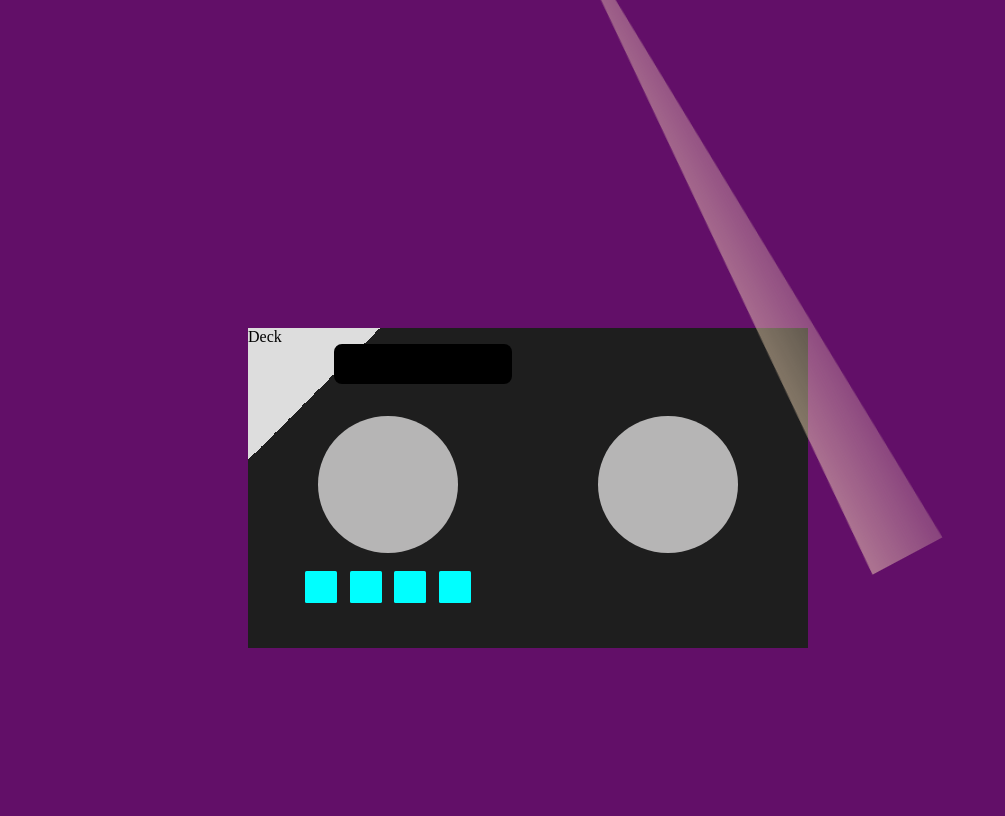
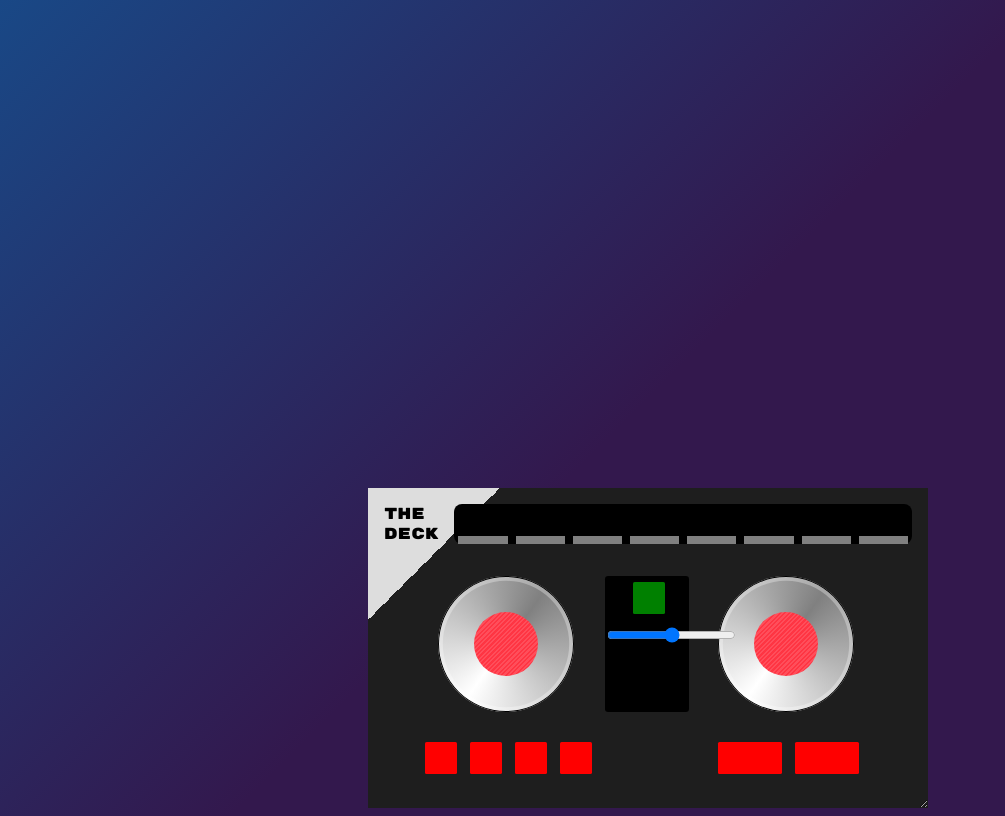
Before and after one commit to lainecedes/cssTTR, a plain HTML site: page index.html in a window 1280 px wide. Shown: the whole page, without its empty margins (0-1005 px from the left). Drawn offline with Linux system fonts and the light colour scheme.

Commit message:
readme and extra styling almost done

```diff
--- a/index.html
+++ b/index.html
@@ -8,38 +8,53 @@
 </head>
 <body>
     <!-- no id's and classes, no JS -->
+    <h1></h1>
     <main>
-        <h1></h1>
         <!-- dj tafel? -->
-            <div>  <!-- controller container -->
-                <div>Deck</div>
-                <div><!-- 1: equalizer --></div>
-                <div><!-- 2.1: jog wheel --></div>
+            <div>  <!-- controller container; -->
+                <div>The Deck</div>
+                <div><!-- 1: equalizer -->
+                    <li></li>
+                    <li></li>
+                    <li></li>
+                    <li></li>
+                    <li></li>
+                    <li></li>
+                    <li></li>
+                    <li></li>
+                </div>
+                <div><!-- Wheel 1 -->
+                    <div></div>
+                </div>
                 <div>
-                    <!-- 3: deck block -->
-                    <label>
-                        <input type="radio" name="radio"/>
-                      </label>
-                      <label>
-                        <input type="radio" name="radio"/>
-                      </label>
-                      <label>
-                        <input type="radio" name="radio"/>
-                      </label>
-                      <label>
-                        <input type="radio" name="radio"/>
-                      </label>
+                    <!-- Block 1 -->
+                    <label><input type="checkbox" name="stage1"/></label>
+                    <label><input type="checkbox" name="stage2"/></label>
+                    <label><input type="checkbox" name="stage3"/></label>
+                    <label><input type="checkbox" name="stage4"/></label>
                 </div>
 
-                <div><!-- 2.2: jog wheel --> </div>
+                <div> <!-- Block 1 -->
+                    <label><input type="checkbox" name="deck-button"/></label>
+                    <label><input type="range" name="slider"/></label>
+                </div>
+
+                <div> <!-- Wheel 2 -->
+                    <div></div>
+                </div>
 
                 <div>
-                    <!-- Disco ball -->
-                </div>
+                  <!-- block 2-->
+                  <label><input type="checkbox" name="radio"/></label>
+                  <label><input type="checkbox" name="radio"/></label>
+              </div>
             </div>
 
             <div><!-- Stage light --></div>
             <div><!-- Stage light --></div>
+            <div><!-- Stage light --></div>
+            <div><!-- Stage light --></div>
+
     </main>
 </body>
 </html>
--- a/styles/style.css
+++ b/styles/style.css
@@ -1,5 +1,5 @@
 /* fonts go here */
-
+@import url('https://fonts.googleapis.com/css2?family=Rubik+Mono+One&display=swap');
 
 
 /*------------------*/
@@ -18,13 +18,11 @@
 
   :root {
     /* colors */
-
       --color-background:#eee;
       --color-text-white: #ffffff;
 
     /* others */
-
-    --angle: 0deg;
+      --angle: 0deg;
   }
 
 
@@ -38,43 +36,133 @@ h1 {
     margin: 0;
 }
 
-html {
-    background-color: rgb(98, 15, 104);
+
+body {
+    width: 100vw;
+    height: 100vh;
+    background: linear-gradient(135deg, #194886 0%, #33184d 50%);
+    display: flex;
+    justify-content: center;
+    align-items: flex-end;
+}
+
+/* the deck text */
+main > div:nth-of-type(1) > div:nth-of-type(1) {
+    display: flex;
+    font-family: "Rubik Mono One", monospace;
+    align-items: center;
+    padding-left: 1em;
 }
 
 
 /* controller container */
 main > div:nth-of-type(1) {
-    position: relative;
     display: grid;
     grid-template-columns: repeat(8, 1fr);
-    grid-template-rows: 0.5fr 2fr 2fr 1fr 1fr;
+    grid-template-rows: 0.5fr 2fr 2fr;
 
-    row-gap: 1rem;
+    /* container: deck / inline-size; */
+    row-gap: 1em;
 
     padding: 0;
     background-color:rgb(30, 30, 30);
     background-image: linear-gradient(135deg, rgba(221,221,221,1) 15%, rgba(30,30,30,1) 15%);;
 
-    bottom: -20rem;
-    width: 100%;
-    left: 15rem;
+    min-width: 17.5em;
+    max-width: 35em;
+    resize: horizontal;
+    overflow: hidden;
+    height: 20em;
+}
 
-    max-width: 35rem;
-    height:20rem;
-}
+
+
+/* @container deck (max-width: 500px) {
+    main > div:nth-of-type(1) {
+        grid-template-columns: repeat(4, 1fr);
+        grid-template-rows: 1fr;
+    }
+} */
+
 
 /* 1: equalizer with animation */
 main > div:nth-of-type(1) > div:nth-of-type(2) {
-    grid-column: 2/5;
+    grid-column: 2/9;
     background-color: #000;
-
-    max-width: 100%;
     height: 2.5rem;
     border-radius: 0.5rem;
 
     margin: 1rem;
     z-index: 100;
+}
+
+main > div:nth-of-type(1) > div:nth-of-type(2) {
+    display: flex;
+}
+
+main > div:nth-of-type(1) > div:nth-of-type(2) > li {
+    align-self: flex-end;
+    list-style-type: none;
+    padding: 0;
+    margin: 0 0.25em 0 0.25em;
+
+    height: 0.5em;
+    width: 50%;
+    background-color: grey;
+
+    /* animation: equalizer 3s infinite ease; */
+    animation-delay:var(--delay, 0s);
+}
+
+li:nth-of-type(1) {
+    --delay: 0.7s;
+}
+
+li:nth-of-type(2) {
+    --delay: 0.2s;
+}
+li:nth-of-type(3) {
+    --delay: 1.3s;
+}
+
+li:nth-of-type(4) {
+    --delay: 0.5s;
+}
+
+li:nth-of-type(6) {
+    --delay: 1.5s;
+}
+
+li:nth-of-type(8) {
+    --delay: 0.2s;
+}
+
+
+@keyframes equalizer {
+    0% {
+        height: 0.3em;
+    }
+    20% {
+        height: 1.2em;
+    }
+    40% {
+        height: 0.9em;
+    }
+    60% {
+        height: 0.4em;
+    }
+    80% {
+        height: 1.8em;
+    }
+    100% {
+        height: 1em;
+    }
+    50% {
+        height: 0.5em;
+    }
+    10% {
+        height: 0em;
+    }
 }
 
 
@@ -84,25 +172,42 @@ main > div:nth-of-type(1) > div:nth-of-type(2) {
 
 
 main > div:nth-of-type(1) > div:nth-of-type(3) {
-    background-color: rgb(182,181,181);
     grid-row: 2/4;
     grid-column: 2/4;
     border-radius: 50%;
-    width: 100%;
-    height: 110%;
-}
-main > div:nth-of-type(1) > div:nth-of-type(3):hover {
-    animation: wheel-spin 3s linear infinite;
-    background: conic-gradient(from 36deg, crimson,dodgerblue,crimson);
+    width: 8.5em;
+    height: 8.5em;
+    background-color: #363636;
+    background: conic-gradient(from 36deg, grey, white,grey);
+    box-shadow: inset black 0 0 0 1px, inset rgba(255, 255, 255, 0.3) 0 0 0 0.3em;
 }
 
-main > div:nth-of-type(1) > div:nth-of-type(5) {
-    background-color: rgb(182,181,181);
+main > div:nth-of-type(1) > div:nth-of-type(3) > div,
+main > div:nth-of-type(1) > div:nth-of-type(6) > div {
+    position: relative;
+    left: 2.25em;
+    bottom: -2.25em;
+    background: repeating-linear-gradient(-45deg, #ff3543, #ff3543 0.1em, #ff4e5b 0.1em, #ff4e5b 0.2em);
+    width: 4em;
+    height: 4em;
+    border-radius: 50%;
+
+}
+
+main > div:nth-of-type(1) > div:nth-of-type(3):hover,
+main > div:nth-of-type(1) > div:nth-of-type(6):hover {
+    animation: wheel-spin 3s linear infinite;
+}
+
+main > div:nth-of-type(1) > div:nth-of-type(6) {
     grid-row: 2/4;
     grid-column: 6/8;
     border-radius: 50%;
-    width: 100%;
-    height: 110%;
+    width: 8.5em;
+    height: 8.5em;
+    background-color: #363636;
+    background: conic-gradient(from 36deg, grey, white,grey);
+    box-shadow: inset black 0 0 0 1px, inset rgba(255, 255, 255, 0.3) 0 0 0 0.3em;
 }
 
 @keyframes wheel-spin {
@@ -115,8 +220,7 @@ main > div:nth-of-type(1) > div:nth-of-type(5) {
 }
 
 
-/* 3: deck block */
-main > div:nth-of-type(1) > div:nth-of-type(4) {
+main > div:nth-of-type(1) > div:nth-of-type(4), main > div:nth-of-type(1) > div:nth-of-type(7) {
     position: relative;
     top: 0.5rem;
     display: flex;
@@ -125,41 +229,170 @@ main > div:nth-of-type(1) > div:nth-of-type(4) {
     grid-column: 2/4;
 }
 
-main > div:nth-of-type(1) > div:nth-of-type(4) input[type="radio"] {
+/* ------------ */
+/* deck block 1 */
+/* ------------ */
+
+main > div:nth-of-type(1) > div:nth-of-type(4) {
+    grid-row: 3/4;
+    grid-column: 2/4;
+}
+
+@property --hue {
+    syntax: "<number>";
+    inherits: true;
+    initial-value: 0;
+}
+
+/* selecteer de knoppen */
+
+main > div:nth-of-type(1) > div:nth-of-type(4) input[type="checkbox"]:nth-of-type(1) { --index:0; }
+main > div:nth-of-type(1) > div:nth-of-type(4) input[type="checkbox"]:nth-of-type(2) { --index:1; }
+main > div:nth-of-type(1) > div:nth-of-type(4) input[type="checkbox"]:nth-of-type(3) { --index:2; }
+main > div:nth-of-type(1) > div:nth-of-type(4) input[type="checkbox"]:nth-of-type(4) { --index:3; }
+
+
+main > div:nth-of-type(1) > div:nth-of-type(4) input[type="checkbox"] {
     width: 2rem;
     height: 2rem;
     margin: 0.4rem;
-    background-color: aqua;
     border-radius: 0.1rem;
     appearance: none;
     outline: none;
+
+    background:conic-gradient(
+		from -45deg,
+		hsl(var(--hue, 0) 100% 50%),
+		hsl(var(--hue, 0) 100% 50%)
+	);
 }
 
-main > div:nth-of-type(1) > div:nth-of-type(4) input[type="radio"]:hover {
-    background-color: green;
+@keyframes deck-colors {
+	0% {
+		--hue:calc(0 + 360 / 4 * var(--index));
+	}
+	100% {
+		--hue:calc(360 + 360 / 4 * var(--index));
+	}
+}
+
+main > div:nth-of-type(1) > div:nth-of-type(4) input[type="checkbox"]:checked {
+    box-shadow: 0 0 0em 0.2em white;
+}
+
+
+/* ------------ */
+/* deck block 2 */
+/* ------------ */
+
+main > div:nth-of-type(1) > div:nth-of-type(7) {
+    grid-row: 3/4;
+    grid-column: 6/8;
+}
+
+main > div:nth-of-type(1) > div:nth-of-type(7) input[type="checkbox"] {
+    width: 4rem;
+    height: 2rem;
+    margin: 0.4rem;
+    border-radius: 0.1rem;
+    appearance: none;
+    outline: none;
+
+    background:conic-gradient(
+		from -45deg,
+		hsl(var(--hue, 0) 100% 50%),
+		hsl(var(--hue, 0) 100% 50%)
+	);
+}
+
+
+/* --------------------- */
+/* block with off and on */
+/* --------------------- */
+
+main > div:nth-of-type(1) > div:nth-of-type(5) {
+    position: relative;
+    grid-row: 2/3;
+    grid-column: 4/6;
+    background-color: #000;
+    height: 8.5rem;
+    width: 60%;
+    left: 1.7em;
+    border-radius: 0.2em;
+}
+
+main > div:nth-of-type(1) > div:nth-of-type(5) input[type="checkbox"] {
+    position: relative;
+    left: 1.3rem;
+    width: 2rem;
+    height: 2rem;
+    margin: 0.4rem;
+    border-radius: 0.1rem;
+    appearance: none;
+    outline: none;
+    background: green;
 }
 
 
 
+/* ------------ */
 /* stage lights */
-main > div:nth-of-type(2) {
+/* ------------ */
 
+
+main > div:nth-of-type(2),
+main > div:nth-of-type(3),
+main > div:nth-of-type(4),
+main > div:nth-of-type(5) {
     position: absolute;
     top: -3rem;
-    left: 50%;
     width: 15rem;
     height: 40rem;
     z-index: 100;
 
-    clip-path: polygon(45% 0, 50% 0, 65% 100%, 32% 100%);
+    /* sanne hulp met code */
+    height: 80vh;
+	aspect-ratio:1/7;
+	border-radius:50% / 0 0 2.5vh 2.5vh;
 
-    background: linear-gradient(0.25turn,rgba(254, 225, 189, 0.7), rgba(255,255,100,0));
-    transition: ease-in-out 4s;
+	background-image:conic-gradient(at center top,#ccf9 150deg,#ccf6,#ccf9 210deg);
+	mask:linear-gradient(red,transparent);
 
-    animation-duration: 8s;
-    animation-name: stage-lights;
-    animation-iteration-count: infinite;
+	clip-path:polygon(50% 0, 102% 100%, -2% 100%, 50% 0);
+	transform-origin:top;
+	animation: stage-lights 2s infinite alternate ease-in-out;
+    visibility: hidden;
 }
+
+/* stage light 1 */
+main > div:nth-of-type(2) {
+    left: 5%;
+    animation-duration: 4s;
+}
+
+main > div:nth-of-type(3) {
+    left: 25%;
+    animation-duration: 3s;
+}
+
+main > div:nth-of-type(4) {
+    left: 50%;
+    animation-duration: 6s;
+}
+
+main > div:nth-of-type(5) {
+    left: 75%;
+    animation-duration: 2s;
+}
+
+/* stage light 1 */
+html:has([name="stage1"]:checked) main div:nth-of-type(2),
+html:has([name="stage2"]:checked) main div:nth-of-type(3),
+html:has([name="stage3"]:checked) main div:nth-of-type(4),
+html:has([name="stage4"]:checked) main div:nth-of-type(5) {
+    visibility: visible;
+}
+
 
 @keyframes stage-lights {
     0% {
@@ -181,3 +414,17 @@ main > div:nth-of-type(2) {
         transform: rotate(0deg);
     }
   }
+
+
+
+  html:has([name="deck-button"]:checked) li {
+    /* background-image:
+		linear-gradient(blue 0 35%); */
+        background-color: aqua;
+        animation: equalizer 3s infinite ease, deck-colors 5s linear infinite;
+}
+
+html:has([name="deck-button"]:checked)
+    main > div:nth-of-type(1) > div:nth-of-type(4) input[type="checkbox"] {
+        animation: deck-colors 5s linear infinite;
+}
```
Also changed, not shown: readme-images/first-version.png (added), readme-images/glowy.png (added), readme-images/has-selector.png (added), readme-images/jog-wheel.png (added), readme-images/list.png (added), readme-images/range-slider.png (added), 1 other file.
